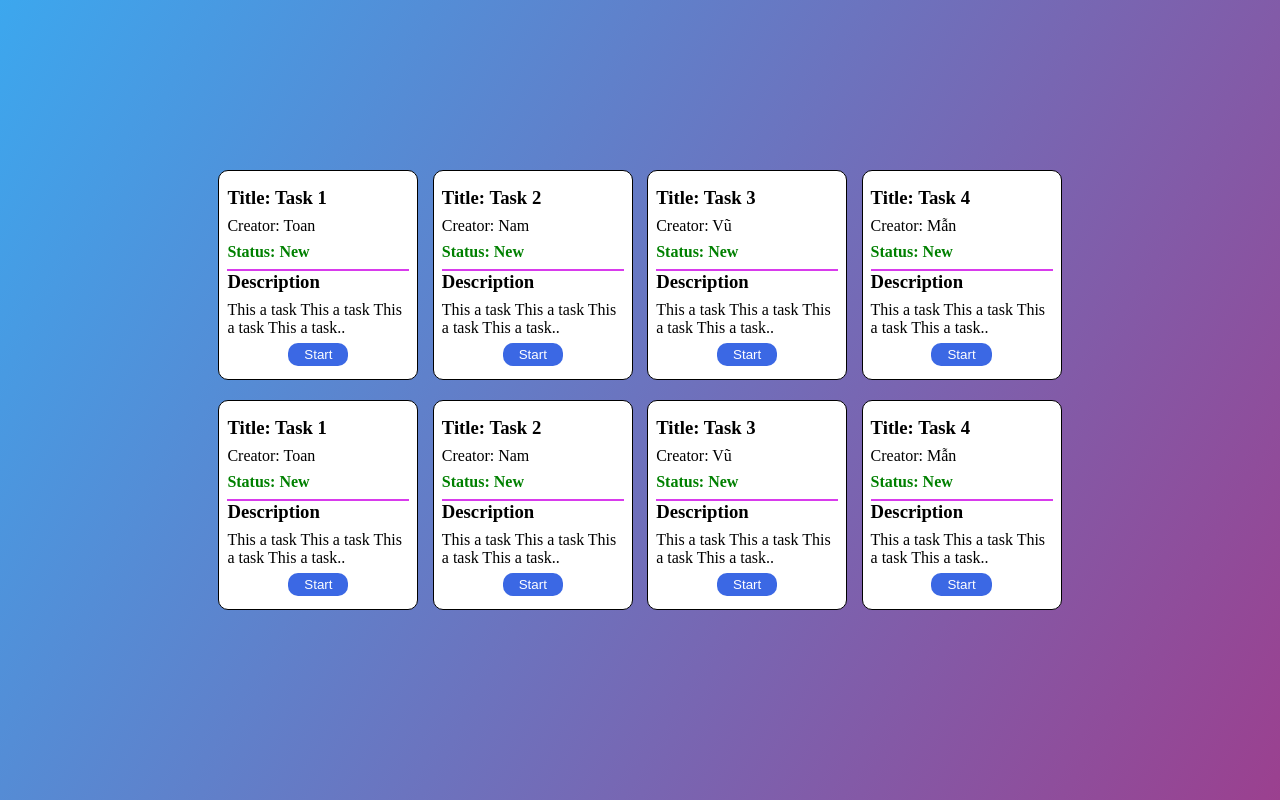
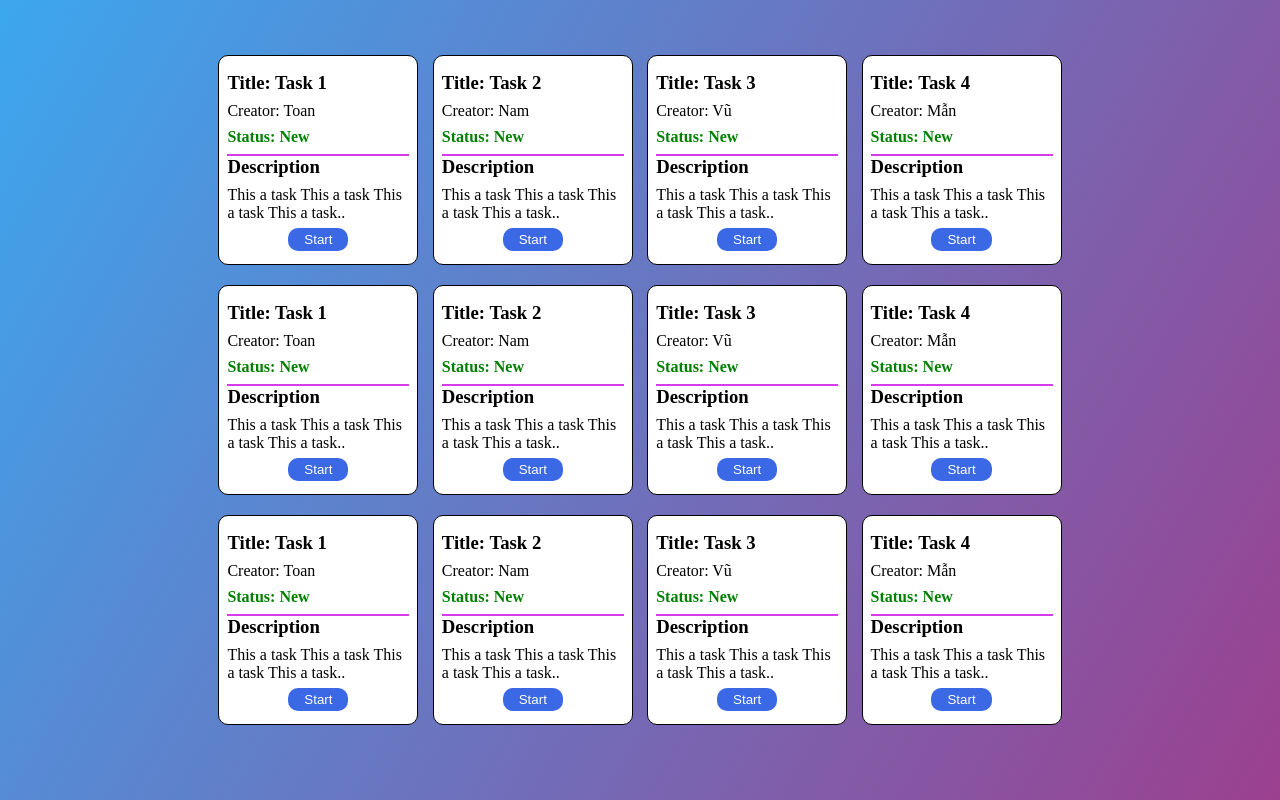
Before and after one commit to nguyenductoan308/Ex2, a React (Create React App) app: page / in a window 1280 px wide. Built offline with nearby package versions, Linux system fonts and the light colour scheme.

Commit message:
Update App.js

```diff
--- a/src/App.js
+++ b/src/App.js
@@ -11,7 +11,7 @@ function App(props) {
     <div className='card' >
       <TodoList/>
       <TodoList/>
-
+      <TodoList/>
 
     </div>
   );
```
